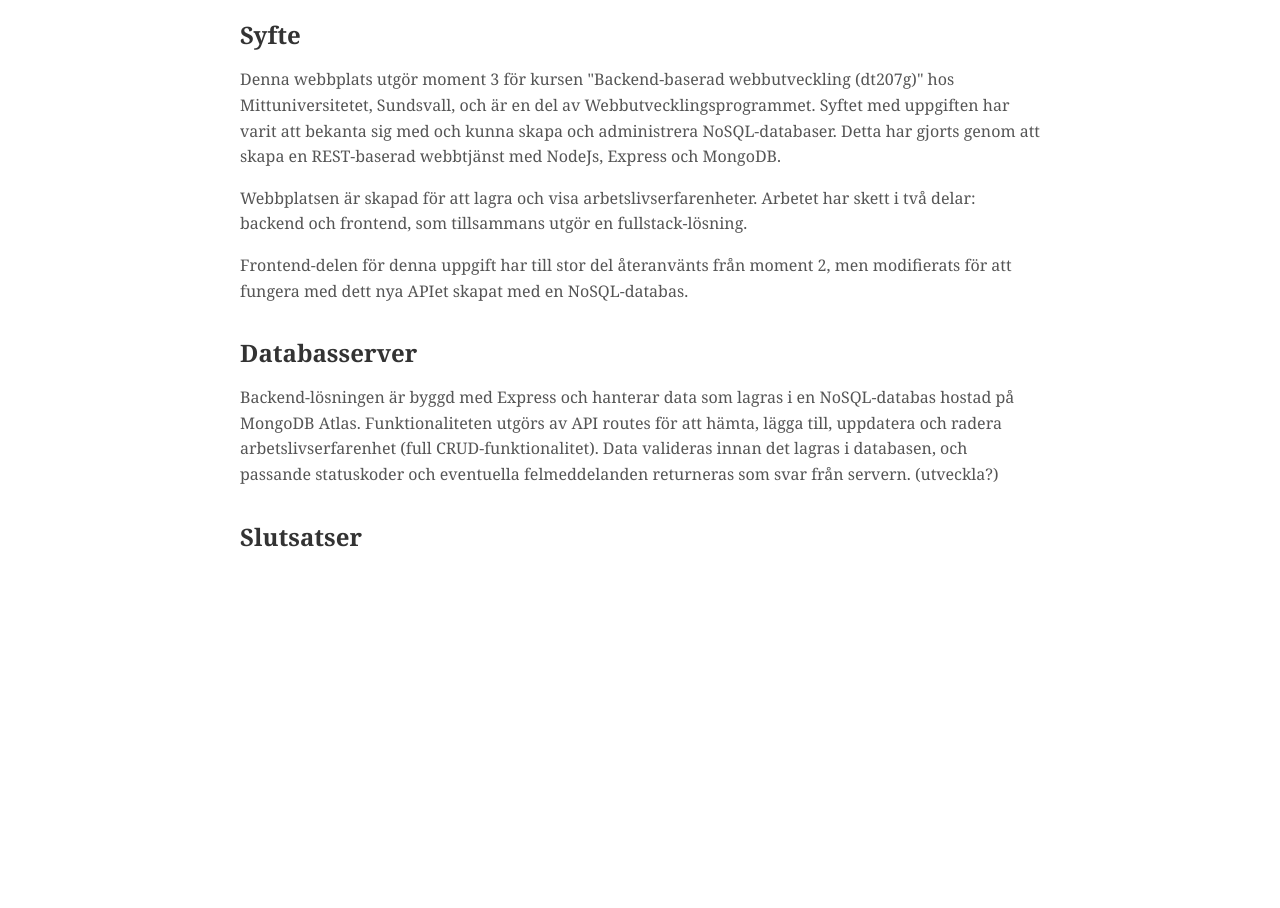
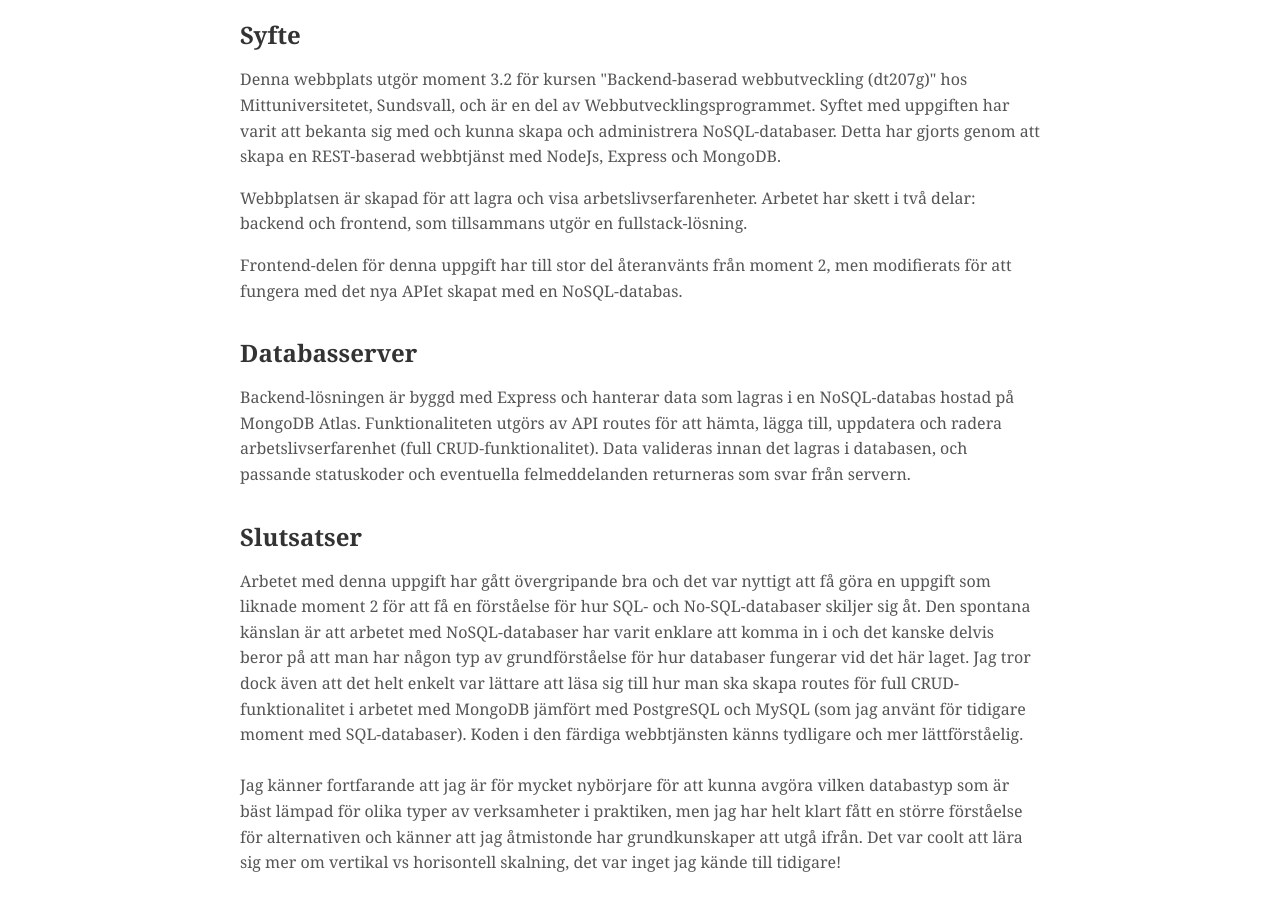
Before and after one commit to gustafsson96/moment3.2dt207g, a website built with Vite: page about.html in a window 1280 px wide. Shown: the part 132-1040 px from the top of the page. Before the commit the page ends 800 px from the top, so only its background shows below. Built offline with nearby package versions, Linux system fonts and the light colour scheme.

Commit message:
Add conclusion to about.html

```diff
--- a/about.html
+++ b/about.html
@@ -22,25 +22,45 @@
         <!-- About sections -->
         <section class="about-section">
             <h2>Syfte</h2>
-            <p>Denna webbplats utgör moment 3 för kursen "Backend-baserad webbutveckling (dt207g)" hos Mittuniversitetet,
+            <p>Denna webbplats utgör moment 3.2 för kursen "Backend-baserad webbutveckling (dt207g)" hos
+                Mittuniversitetet,
                 Sundsvall, och är en del av Webbutvecklingsprogrammet. Syftet med uppgiften har varit att bekanta
-                sig med och kunna skapa och administrera NoSQL-databaser. Detta har gjorts genom att skapa en REST-baserad webbtjänst med NodeJs, Express och MongoDB.</p>
-            <p>Webbplatsen är skapad för att lagra och visa arbetslivserfarenheter. Arbetet har skett i två delar: backend och frontend, som tillsammans utgör en fullstack-lösning.</p>
-            <p>Frontend-delen för denna uppgift har till stor del återanvänts från moment 2, men modifierats för att fungera med dett nya APIet skapat med en NoSQL-databas.</p>
+                sig med och kunna skapa och administrera NoSQL-databaser. Detta har gjorts genom att skapa en
+                REST-baserad webbtjänst med NodeJs, Express och MongoDB.</p>
+            <p>Webbplatsen är skapad för att lagra och visa arbetslivserfarenheter. Arbetet har skett i två delar:
+                backend och frontend, som tillsammans utgör en fullstack-lösning.</p>
+            <p>Frontend-delen för denna uppgift har till stor del återanvänts från moment 2, men modifierats för att
+                fungera med det nya APIet skapat med en NoSQL-databas.</p>
         </section>
 
         <section class="about-section">
             <h2>Databasserver</h2>
-            <p> Backend-lösningen är byggd med Express och hanterar data som lagras i en NoSQL-databas hostad på MongoDB Atlas.
-                Funktionaliteten utgörs av API routes för att hämta, lägga till, uppdatera och radera arbetslivserfarenhet (full CRUD-funktionalitet).
+            <p> Backend-lösningen är byggd med Express och hanterar data som lagras i en NoSQL-databas hostad på MongoDB
+                Atlas.
+                Funktionaliteten utgörs av API routes för att hämta, lägga till, uppdatera och radera
+                arbetslivserfarenhet (full CRUD-funktionalitet).
                 Data valideras innan det lagras i databasen, och passande statuskoder och
-                eventuella felmeddelanden returneras som svar från servern. (utveckla?)
+                eventuella felmeddelanden returneras som svar från servern.
             </p>
         </section>
 
         <section class="about-section">
             <h2>Slutsatser</h2>
-            <p> </p>
+            <p>Arbetet med denna uppgift har gått övergripande bra och det var nyttigt att få göra en uppgift som
+                liknade moment 2 för att få en förståelse för hur SQL- och No-SQL-databaser skiljer sig åt. Den spontana
+                känslan är att arbetet med NoSQL-databaser har varit enklare att komma in i och det kanske delvis beror
+                på
+                att man har någon typ av grundförståelse för hur databaser fungerar vid det här laget. Jag tror dock
+                även att det helt enkelt var lättare att läsa sig till hur man ska skapa routes för full
+                CRUD-funktionalitet i
+                arbetet med MongoDB jämfört med PostgreSQL och MySQL (som jag använt för tidigare moment med
+                SQL-databaser). Koden i den färdiga webbtjänsten känns tydligare och mer lättförståelig.
+                <br><br>
+                Jag känner fortfarande att jag är för mycket nybörjare för att kunna avgöra vilken databastyp som är
+                bäst lämpad för olika typer av verksamheter i praktiken, men jag har helt klart fått en större
+                förståelse för alternativen och känner att jag åtmistonde har grundkunskaper att utgå ifrån. Det var
+                coolt att lära sig mer om vertikal vs horisontell skalning, det var inget jag kände till tidigare!
+            </p>
         </section>
     </main>
 </body>
```
Also changed, not shown: dist/about.html.
